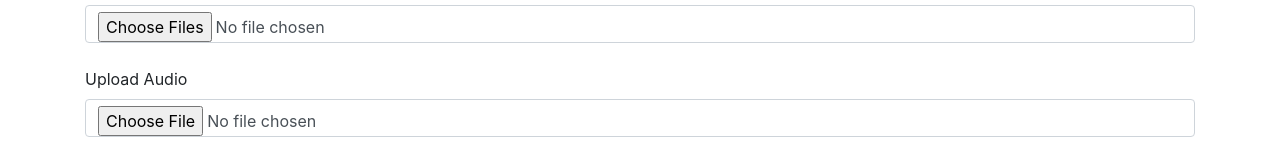
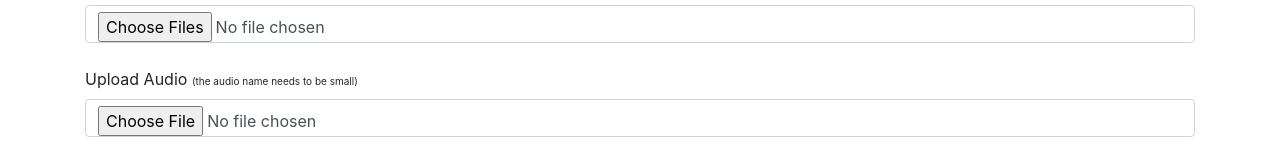
Before and after one commit to AbdullahMohammmed2020/mergevideos, a website: page videoshow.html in a window 1280 px wide. Shown: the part 267-424 px from the top of the page. Drawn offline with nearby package versions, Linux system fonts and the light colour scheme.

Commit message:
some addons

```diff
--- a/videoshow.html
+++ b/videoshow.html
@@ -45,7 +45,7 @@
 		<form action="/videoshow" method="post" enctype="multipart/form-data">
 			<label for="images" class="mt-4">Upload Images</label>
 			<input type="file" name="images" id="images" class="form-control" multiple required>
-			<label for="audio" class="mt-4">Upload Audio</label>
+			<label for="audio" class="mt-4">Upload Audio <span style="font-size: 10px;">(the audio name needs to be small)</span></label>
 			<input type="file" name="audio" id="audio" class="form-control" required>
 			<label for="text" class="mt-4">Write The Seconds You Want For Each Image</label>
 			<input type="text" name="text" id="text" class="form-control">
```
